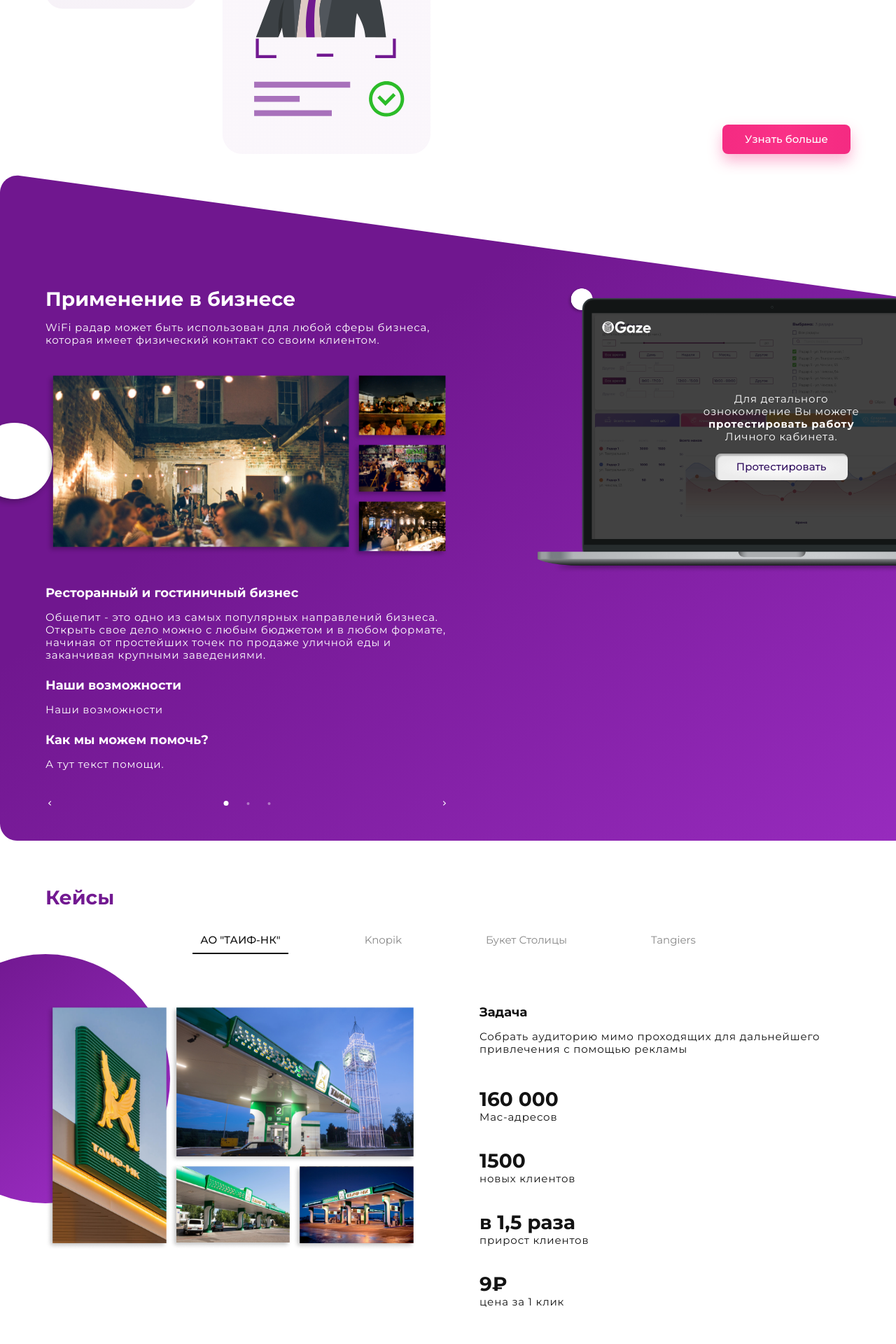
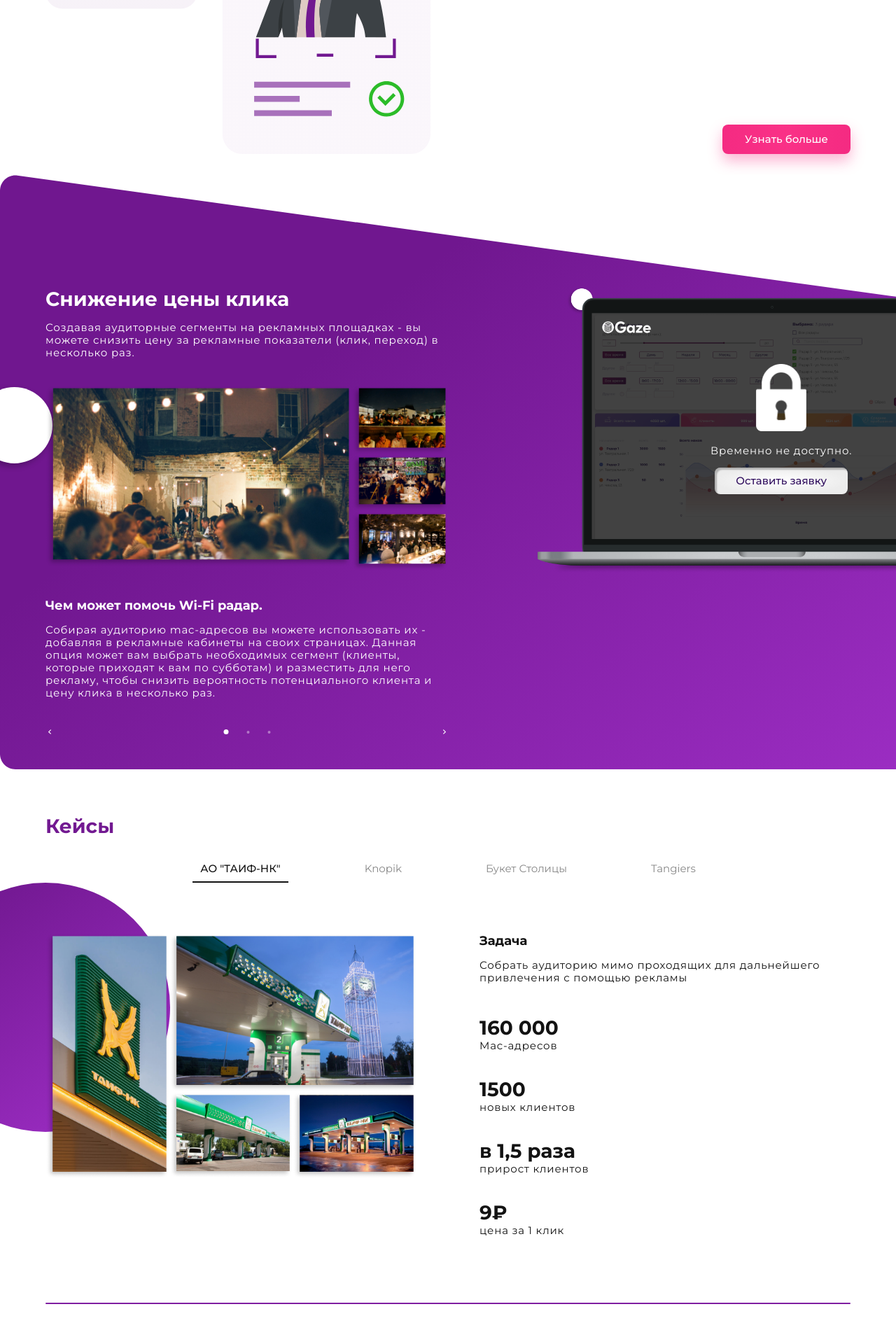
Before and after one commit to kotlyarDG/gaze.github.io, a PHP site: page / in a window 1280 px wide. Shown: the part 3374-5294 px from the top of the page at 70% size. Run offline with PHP 8.4, Linux system fonts and the light colour scheme.

Commit message:
business content

```diff
--- a/#source/scss/_business-radar.scss
+++ b/#source/scss/_business-radar.scss
@@ -156,7 +156,7 @@
 	&__text-link-block {
 		display: block;
 		position: absolute;
-		top: 25%;
+		top: 15%;
 		left: 25%;
 		width: 50%;
 		text-align: center;
@@ -168,6 +168,13 @@
 
 		@media (max-width: $xs) {
 			width: 100%;
+		}
+	}
+
+	&__lock-img {
+		margin: 0 0 19px 0;
+		img {
+			width: 72px;
 		}
 	}
 
@@ -242,6 +249,15 @@
 		}
 	}
 
+	&__image {
+		width: 100%;
+		margin: 38px 0;
+
+		img {
+			max-width: 100%;
+		}
+	}
+
 	&__big-img {
 		flex: 0 1 76%;
 
--- a/css/style.css
+++ b/css/style.css
@@ -1717,7 +1717,7 @@ body {
 .business-radar__text-link-block {
   display: block;
   position: absolute;
-  top: 25%;
+  top: 15%;
   left: 25%;
   width: 50%;
   text-align: center;
@@ -1734,6 +1734,14 @@ body {
   .business-radar__text-link-block {
     width: 100%;
   }
+}
+
+.business-radar__lock-img {
+  margin: 0 0 19px 0;
+}
+
+.business-radar__lock-img img {
+  width: 72px;
 }
 
 .business-radar__text-link {
@@ -1827,6 +1835,15 @@ body {
   }
 }
 
+.slide-business__image {
+  width: 100%;
+  margin: 38px 0;
+}
+
+.slide-business__image img {
+  max-width: 100%;
+}
+
 .slide-business__big-img {
   -webkit-box-flex: 0;
       -ms-flex: 0 1 76%;
--- a/index.html
+++ b/index.html
@@ -184,9 +184,9 @@
 				<div class="business-radar__content">
 					<div class="business-radar__slider">
 						<div class="business-radar__slide slide-business">
-							<p class="slide-business__title">Применение в бизнесе</p>
-							<p class="slide-business__text">WiFi радар может быть использован для любой сферы бизнеса, которая
-								имеет физический контакт со своим клиентом.</p>
+							<p class="slide-business__title">Снижение цены клика</p>
+							<p class="slide-business__text">Создавая аудиторные сегменты на рекламных площадках - вы можете
+								снизить цену за рекламные показатели (клик, переход) в несколько раз.</p>
 							<div class="slide-business__images">
 								<div class="slide-business__big-img"><img src="images/content_img/radar/business/01.png" alt="">
 								</div>
@@ -197,61 +197,37 @@
 									<img src="images/content_img/radar/business/04.png" alt="">
 								</div>
 							</div>
-							<p class="slide-business__subtitle">Ресторанный и гостиничный бизнес</p>
-							<p class="slide-business__text">Общепит - это одно из самых популярных направлений бизнеса.
-								Открыть свое дело можно с любым бюджетом и в любом формате, начиная от простейших точек по
-								продаже уличной еды и заканчивая крупными заведениями.</p>
-							<p class="slide-business__subtitle">Наши возможности</p>
-							<p class="slide-business__text">Наши возможности</p>
-							<p class="slide-business__subtitle">Как мы можем помочь?</p>
-							<p class="slide-business__text">А тут текст помощи.</p>
+							<p class="slide-business__subtitle">Чем может помочь Wi-Fi радар.</p>
+							<p class="slide-business__text">Собирая аудиторию mac-адресов вы можете использовать их - добавляя
+								в рекламные кабинеты на своих страницах. Данная опция может вам выбрать необходимых сегмент
+								(клиенты, которые приходят к вам по субботам) и разместить для него рекламу, чтобы снизить
+								вероятность потенциального клиента и цену клика в несколько раз.</p>
 						</div>
 
 						<div class="business-radar__slide slide-business">
-							<p class="slide-business__title">Применение в бизнесе 2</p>
-							<p class="slide-business__text">WiFi радар может быть использован для любой сферы бизнеса, которая
-								имеет физический контакт со своим клиентом.</p>
-							<div class="slide-business__images">
-								<div class="slide-business__big-img"><img src="images/content_img/radar/business/01.png" alt="">
-								</div>
+							<p class="slide-business__title">Привлечение проходящего трафика</p>
+							<p class="slide-business__text">Вы когда-нибудь задумывались о том, что проходящие мимо люди - это
+								тоже ваши клиенты. Вопрос лишь в том, как рассказать им о вашем продукте.</p>
+							<div class="slide-business__image">
+								<img src="images/content_img/radar/business/05.png" alt="">
+							</div>
+							<p class="slide-business__subtitle">Чем может помочь Wi-Fi радар.</p>
+							<p class="slide-business__text">Мы сможем собрать MAC-адреса проходящих мимо людей и таргетировать
+								на них рекламу. Задать временной параметр, чтобы им показывалась реклама именно в тот момент,
+								когда они идут возле вашей точки продаж.</p>
 
-								<div class="slide-business__column-images">
-									<img src="images/content_img/radar/business/02.png" alt="">
-									<img src="images/content_img/radar/business/03.png" alt="">
-									<img src="images/content_img/radar/business/04.png" alt="">
-								</div>
-							</div>
-							<p class="slide-business__subtitle">Ресторанный и гостиничный бизнес</p>
-							<p class="slide-business__text">Общепит - это одно из самых популярных направлений бизнеса.
-								Открыть свое дело можно с любым бюджетом и в любом формате, начиная от простейших точек по
-								продаже уличной еды и заканчивая крупными заведениями.</p>
-							<p class="slide-business__subtitle">Наши возможности</p>
-							<p class="slide-business__text">Наши возможности</p>
-							<p class="slide-business__subtitle">Как мы можем помочь?</p>
-							<p class="slide-business__text">А тут текст помощи.</p>
 						</div>
 						<div class="business-radar__slide slide-business">
-							<p class="slide-business__title">Применение в бизнесе 3</p>
-							<p class="slide-business__text">WiFi радар может быть использован для любой сферы бизнеса, которая
-								имеет физический контакт со своим клиентом.</p>
-							<div class="slide-business__images">
-								<div class="slide-business__big-img"><img src="images/content_img/radar/business/01.png" alt="">
-								</div>
-
-								<div class="slide-business__column-images">
-									<img src="images/content_img/radar/business/02.png" alt="">
-									<img src="images/content_img/radar/business/03.png" alt="">
-									<img src="images/content_img/radar/business/04.png" alt="">
-								</div>
+							<p class="slide-business__title">Прозрачная аналитика</p>
+							<p class="slide-business__text">В любой сфере бизнеса важна аналитика. Сколько клиентов, когда они
+								чаще всего приходят, какой у них показатель возвращаемости и когда они перестали ходить.</p>
+							<div class="slide-business__image">
+								<img src="images/content_img/radar/business/06.png" alt="">
 							</div>
-							<p class="slide-business__subtitle">Ресторанный и гостиничный бизнес</p>
-							<p class="slide-business__text">Общепит - это одно из самых популярных направлений бизнеса.
-								Открыть свое дело можно с любым бюджетом и в любом формате, начиная от простейших точек по
-								продаже уличной еды и заканчивая крупными заведениями.</p>
-							<p class="slide-business__subtitle">Наши возможности</p>
-							<p class="slide-business__text">Наши возможности</p>
-							<p class="slide-business__subtitle">Как мы можем помочь?</p>
-							<p class="slide-business__text">А тут текст помощи.</p>
+							<p class="slide-business__subtitle">Чем может помочь Wi-Fi радар.</p>
+							<p class="slide-business__text">Мы предоставим вам прозрачную аналитику как по вашим клиентам, так
+								и по прохожим. Отобразим для вас информацию, как часто они ходят к вам или проходят мимо, а
+								также дадим аналитику по среднему времени пребывания.</p>
 						</div>
 					</div>
 				</div>
@@ -260,10 +236,13 @@
 					<div class="business-radar__link-block">
 						<img src="images/system_img/radar/footer/logo_white.png" alt="">
 						<div class="business-radar__text-link-block">
+							<div class="business-radar__lock-img">
+								<img src="images/system_img/radar/business/lock.png" alt="">
+							</div>
 							<p class="business-radar__text-link">
-								Для детального ознокомление Вы можете <span>протестировать работу</span> Личного кабинета.
+								Временно не доступно.
 							</p>
-							<a href="$" class="business-radar__link">Протестировать</a>
+							<a href="$" class="business-radar__link">Оставить заявку</a>
 						</div>
 					</div>
 				</div>
```
Also changed, not shown: images/content_img/radar/business/05.png (added), images/content_img/radar/business/06.png (added), images/system_img/radar/business/lock.png (added).
